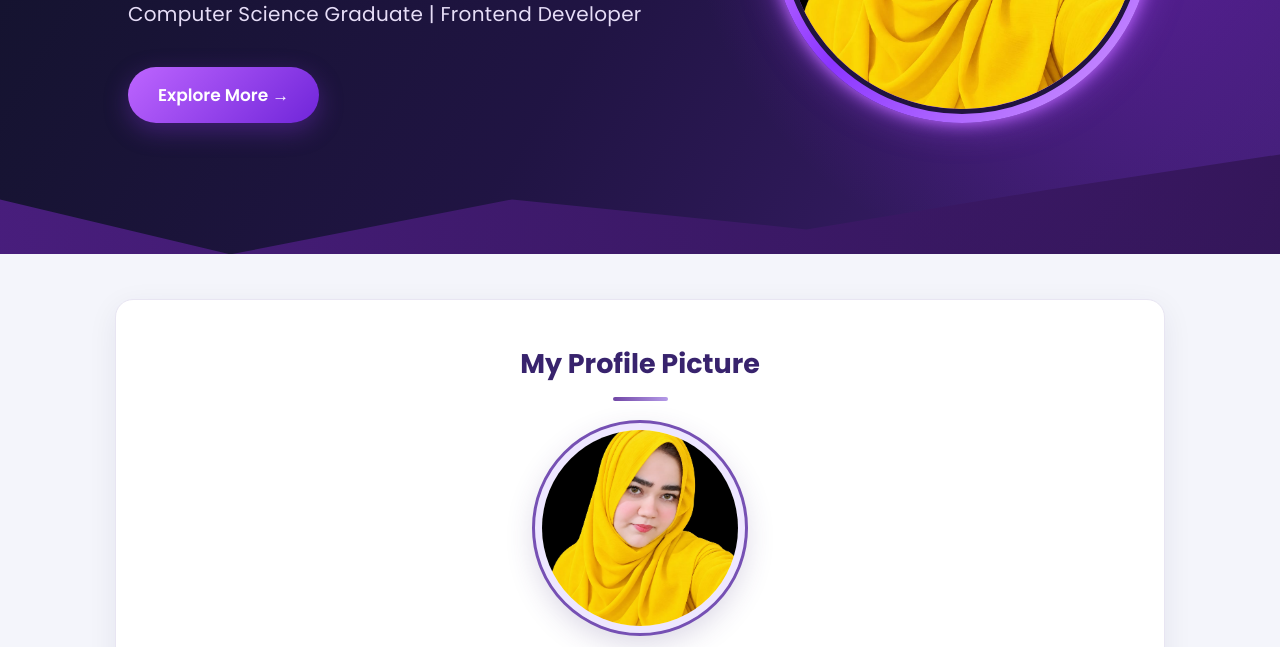
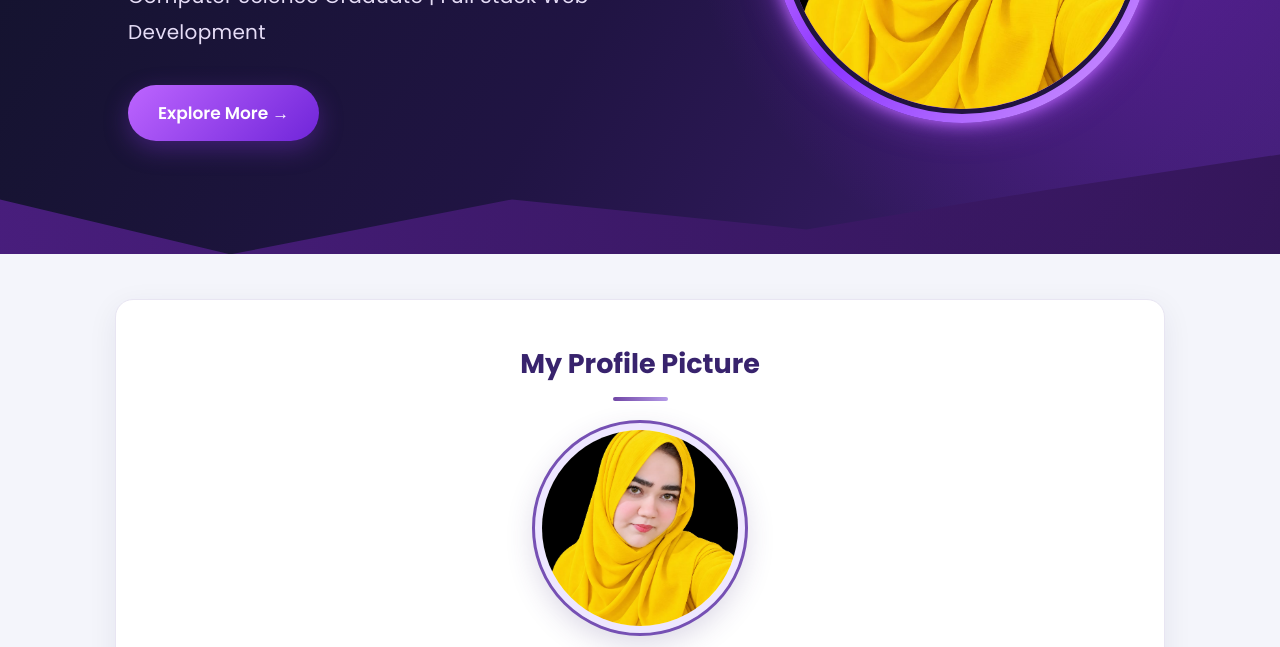
Before and after one commit to flaraib691/personal-profile-website, a plain HTML site: page index.html in a window 1280 px wide. Shown: the part 453-1100 px from the top of the page. Drawn offline with Linux system fonts and the light colour scheme.

Commit message:
Updated index.html

```diff
--- a/index.html
+++ b/index.html
@@ -39,7 +39,7 @@
 
             <h2>Laraib Fatima</h2>
 
-            <p>Computer Science Graduate | Frontend Developer</p>
+            <p>Computer Science Graduate | Full Stack Web Development</p>
 
             <a href="#profile" class="hero-btn">
                 Explore More →
```
